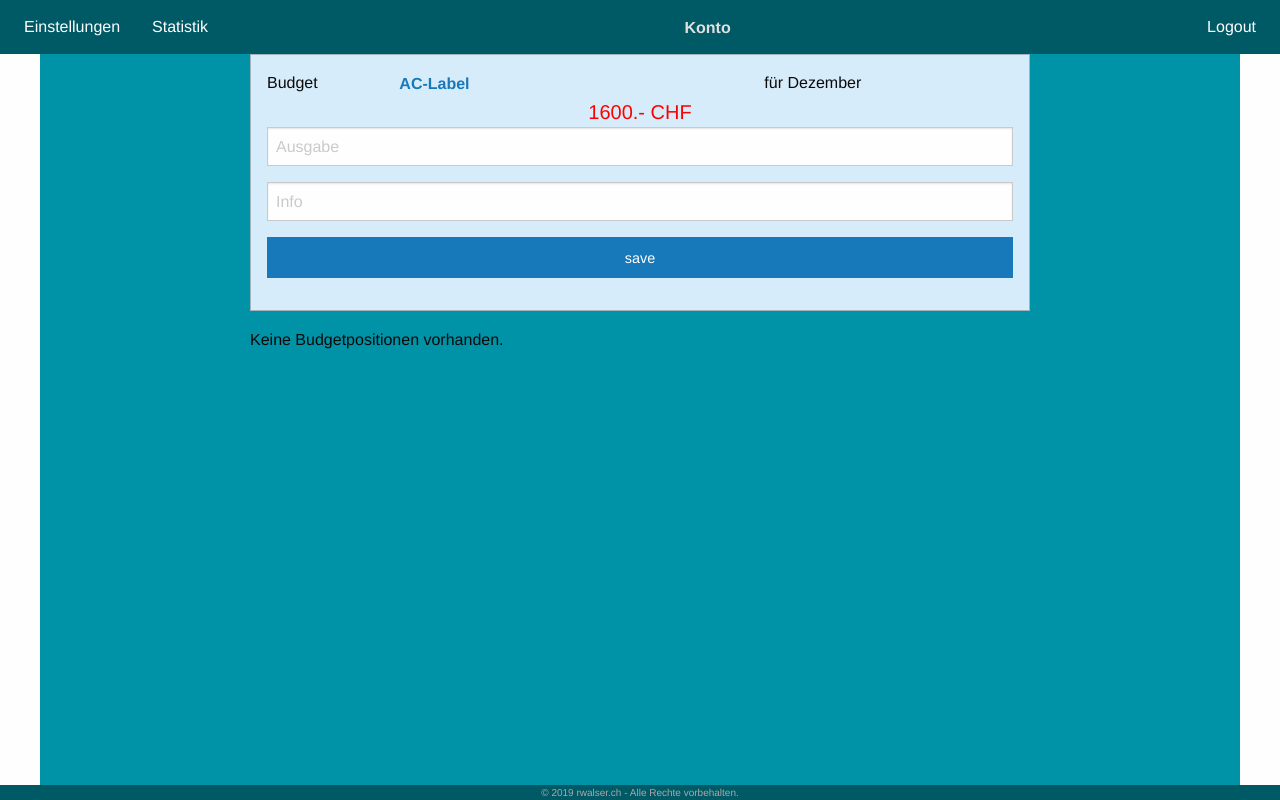
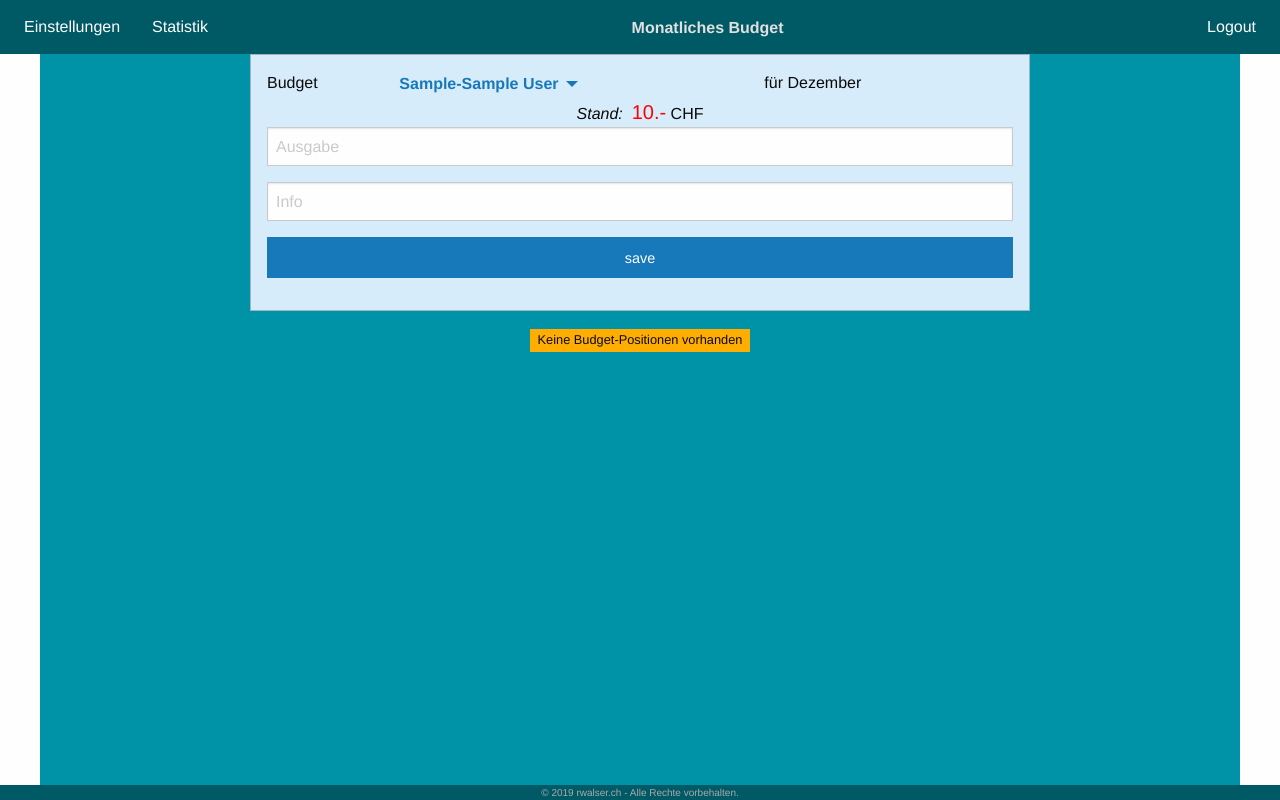
Before and after one commit to rwa-django/meinkonto, a Django app: page /account/ in a window 1280 px wide. Run offline with Django 3.2, Linux system fonts and the light colour scheme; a user stored in the database is signed in; tables that the repository leaves empty hold one stand-in row (values such as "Sample post"); some libraries are stand-ins or nearby versions.

Commit message:
Update Account Type/Base

```diff
--- a/account/models.py
+++ b/account/models.py
@@ -39,9 +39,58 @@ class Account_Base(models.Model):
                                     help_text="Buchungs Info")
     account_start_day = models.PositiveSmallIntegerField(default=0,
                                                          validators=[
-                                                             MinValueValidator(1),
+                                                             MinValueValidator(0),
                                                              MaxValueValidator(30)],
                                                          help_text="Format: <MM>")
 
     def __str__(self):
         return '{0} {1} {2}.- {3}'.format(self.login, self.account_type, self.account_amount, self.account_info)
+
+
+# Account
+class Account(models.Model):
+    login = models.CharField(max_length=200,
+                             help_text="Login")
+    account_type = models.ForeignKey(Account_Type,
+                                  on_delete=models.CASCADE)
+    account_year = models.PositiveSmallIntegerField(default=datetime.now().year,
+                                                    validators=[
+                                                        MinValueValidator(2017),
+                                                        MaxValueValidator(2050)],
+                                                    help_text="Format: <YYYY>")
+    account_month = models.PositiveSmallIntegerField(default=0,
+                                                     validators=[
+                                                        MinValueValidator(1),
+                                                        MaxValueValidator(12)],
+                                                     help_text="Format: <MM>")
+    account_amount = models.DecimalField(max_digits=10,
+                                         decimal_places=2)
+    account_info = models.CharField(max_length=200,
+                                    help_text="Buchungs Info")
+    account_booked = models.DateTimeField(default=timezone.now,
+                                          editable=False)
+
+    def __str__(self):
+        return '{0} {1} - {2}/{3} - {4}'.format(self.login, self.account_type, self.account_amount, self.account_year, self.account_month)
+
+
+# Account Position
+class Account_Pos(models.Model):
+    account_id = models.ForeignKey(Account,
+                                  on_delete=models.CASCADE)
+    pos = models.SmallIntegerField(default=1)
+    booking_date = models.DateTimeField(default=datetime.now())
+    booking_amount = models.DecimalField(default=0,
+                                         max_digits=10,
+                                         decimal_places=2)
+    booking_info = models.CharField(max_length=200,
+                                    help_text="Buchungs Info")
+    booking_booked = models.DateTimeField(default=timezone.now,
+                                          editable=False)
+
+    class Meta:
+        unique_together = (('account_id', 'pos'),)
+        ordering = ["account_id", "-pos"]           # sortierung mit - dreht die Sortierung
+
+    def __str__(self):
+        return '{0} / - / {1} {2}.- {3}'.format(self.account_id, self.pos, int(self.booking_amount), self.booking_info)
--- a/account/templates/account/index.html
+++ b/account/templates/account/index.html
@@ -4,7 +4,7 @@
 Hoi {{ user.first_name }} {{ user.last_name }} !
 {% endblock %}
 {% block APPTITLE %}
-    {% if bt_bez == 'AC-Label' %}
+    {% if bt_type == 'A' %}
         Konto
     {% else %}
         Monatliches Budget
@@ -15,7 +15,9 @@ Hoi {{ user.first_name }} {{ user.last_name }} !
     <div class="callout primary">
         <form action="" method="post">{% csrf_token %}
             <div class="grid-x">
-                <div class="cell small-2"><span>Budget</span></div>
+                <div class="cell small-2">
+                    <span>{% if bt_type == 'A' %}Konto{% else %}Budget{% endif %}</span>
+                </div>
                 <div class="cell auto">
                     <ul class="dropdown menu" data-dropdown-menu>
                         <li>
@@ -24,7 +26,7 @@ Hoi {{ user.first_name }} {{ user.last_name }} !
                                 <ul class="menu">
                                     {% for bt in bt_list %}
                                         <li class="{% if bt.aktiv %}active{% endif %} {% if bt.type == 'A' %}konto-type{% endif %}">
-                                            <a href="{% url 'budget:type' bt.id %}" data-set-budget-typ="{{ bt.id }}">{{ bt.type }}-{{ bt.label }}</a>
+                                            <a href="{% url 'account:settype' bt.id %}" data-set-budget-typ="{{ bt.id }}">{{ bt.type }}-{{ bt.label }}</a>
                                         </li>
                                     {% endfor %}
                                 </ul>
@@ -32,21 +34,42 @@ Hoi {{ user.first_name }} {{ user.last_name }} !
                         </li>
                     </ul>
                 </div>
-                <div class="cell small-4"><span>für {{ month_desc }}</span></div>
+                <div class="cell small-4">
+                    <span>{% if bt_type != 'A' %}für {{ month_desc }}{% endif %}</span></div>
             </div>
         </form>
-        <div class="text-center text__big" style="color: red;">{{ bk_data |stringformat:"d" }}.- CHF</div>
-
+        <div class="text-center">
+            <span style="font-style: italic;">Stand:&nbsp;</span>
+            {% if bk_amount < 200 %}
+                <span class="text__big" style="color: red;">{{ bk_amount |stringformat:"d" }}.-</span>
+            {% elif bk_amount < 1000 %}
+                <span class="text__big" style="color: lightsalmon;">{{ bk_amount |stringformat:"d" }}.-</span>
+            {% else %}
+                <span class="text__big">{{ bk_amount |stringformat:"d" }}.-</span>
+            {% endif %}
+            CHF
+        </div>
         <div>
             <form action="" method="post">{% csrf_token %}
-                <input class="small" type="number" name="amount" value="" placeholder="Ausgabe" />
+                {% if bt_type == 'A' %}
+                    <input class="small" type="number" name="amount" value="" placeholder="Ein / Auszahlung" />
+                {% else %}
+                    <input class="small" type="number" name="amount" value="" placeholder="Ausgabe" />
+                {% endif %}
                 <input class="wider" type="text" name="info" value=""  placeholder="Info" />
                 <input class="button expanded" type="submit" value="save" />
             </form>
+            {% if MSG %}
+                <div class="grid-x">
+                    <div class="cell text-center">
+                        <span class="label success">{{ MSG }}</span>
+                    </div>
+                </div>
+            {% endif %}
         </div>
 
     </div>
-    <div class="cell">
+    <div class="cell text-center">
         {% if Q_Budget_Pos %}
             <table class="">
                 <thead>
@@ -73,7 +96,13 @@ Hoi {{ user.first_name }} {{ user.last_name }} !
                 </tbody>
             </table>
         {% else %}
-            <p>Keine Budgetpositionen vorhanden.</p>
+            <div class="label warning">
+                {% if bt_type == 'A' %}
+                    Keine Ein- / Auszahlungs-Positionen vorhanden
+                {% else %}
+                    Keine Budget-Positionen vorhanden
+                {% endif %}
+            </div>
         {% endif %}
     </div>
 {% endblock %}
--- a/account/urls.py
+++ b/account/urls.py
@@ -5,7 +5,7 @@ from . import views
 app_name = 'account'
 urlpatterns = [
     path('', views.index, name='index'),
-    # path('<int:type_id>/', views.set_budget_type, name='type'),
+    path('<int:type_id>/', views.set_account_type, name='settype'),
     #
     # path('profile', views.Profile, name='profile'),
     # path('profile/<int:type_id>/', views.select_budget_type, name='selecttype'),
--- a/account/views.py
+++ b/account/views.py
@@ -7,16 +7,78 @@ from datetime import datetime
 from django.template.defaultfilters import date
 from django.contrib.auth.decorators import login_required
 
+from .models import Account, Account_Pos, Account_Type, Account_Base
+
+MSG = ''
+
+def _initAccountType(login):
+
+    global MSG
+    budgetName = 'Konto Name'
+
+    Q_Type = Account_Type.objects.filter(login=login)
+    if Q_Type:
+        Account_Type.objects.filter(login=login).update(aktiv=True)
+    else:
+        MSG = _creatAccountType(login, budgetName, 'B')
+        Q_Type = Account_Type.objects.filter(login=login)
+
+    return Q_Type
+
+
+def _creatAccountType(login, name, type):
+
+    last = Account_Type.objects.all().filter(login=login).last()
+    if last:
+        aktiv = False
+        pos = last.pos + 1
+    else:
+        aktiv = True
+        pos = 1
+    Q = Account_Type.objects.filter(login=login, label=name)
+
+    status = ''
+    if Q or len(name) < 2:
+        status = 'Error:bereits vorhanden'
+    else:
+        AT = Account_Type(login=login,label=name,type=type,pos=pos,aktiv=aktiv)
+        AT.save()
+
+    return status
+
 def _initBookingDate(login):
+
+    global MSG
+
+    startDay = 27   # monatlicher Starttag
+    amount = 1600   # Startbetrag bim initialisieren
 
     year = datetime.now().year
     month = datetime.now().month
     day = datetime.now().day
-    startDay = 27
-    amount = 1600
-    budgetName = 'Konto Name'
-    msg = ''
-    label = 'AC-Label'
+
+    Q_Type = Account_Type.objects.filter(login=login,
+                                         aktiv=True)
+    if not Q_Type:
+        Q_Type = _initAccountType(login=login)
+
+    label = Q_Type[0].type + '-' + Q_Type[0].label
+    type =  Q_Type[0].type
+
+
+    Q_Base = Account_Base.objects.filter(login=login,
+                                         account_type=Q_Type[0],)
+    if Q_Base:
+        startDay = Q_Base[0].account_start_day
+        amount = Q_Base[0].account_amount
+    else:
+        Q_Base = Account_Base(login=login,
+                              account_type=Q_Type[0],
+                              account_start_day=startDay,
+                              account_amount=amount,
+                              account_info='Init. Monat mit {0}'.format(amount),)
+        Q_Base.save()
+
 
     return {'dd': day,
             'mm': month,
@@ -25,13 +87,16 @@ def _initBookingDate(login):
             'start_day': startDay,
             'bt_label': label,
             'bt_type': type,
-            'Q_Type_ID': 'Q_Type[0].pk',
-            'msg': msg,
+            'Q_Type_ID': Q_Type[0].pk,
+            'MSG': MSG,
             }
 
 
+def _getAccountTypes(login):
 
-# Create your views here.
+    return Account_Type.objects.values_list('id', 'label', 'aktiv', 'type', named=True).filter(login=login)
+
+
 # Account
 @login_required(login_url='/accounts/login/')
 def index(request):
@@ -42,19 +107,34 @@ def index(request):
     month = data['mm']
     day = data['dd']
     startDay = data['start_day']
+    actype = data['bt_type']
     label = data['bt_label']
     value = data['start_amount']
+
+    bt_list = _getAccountTypes(request.user)
+
+    print(bt_list)
 
 
     template = loader.get_template('account/index.html')
     context = {
-        'bt_list': [],
+        'bt_list': bt_list,
+        'bt_type': actype,
         'bt_bez': label,
-        'bk_data': value,
+        'bk_amount': value,
         'year': year,
         'month': month,
         'month_desc': date(datetime.now(), 'F'),
         'Q_Budget_Pos': [],
+        'MSG': data['MSG']
     }
 
     return HttpResponse(template.render(context, request))
+
+
+def set_account_type(request, type_id):
+
+    q = Account_Type.objects.filter(login=request.user).update(aktiv=False)
+    q = Account_Type.objects.filter(login=request.user, id=type_id).update(aktiv=True)
+
+    return redirect('/account')
```
Also changed, not shown: account/admin.py (+11 -1 lines), account/migrations/0003_auto_20181215_2119.py (added), account/migrations/0004_auto_20181215_2341.py (added).
